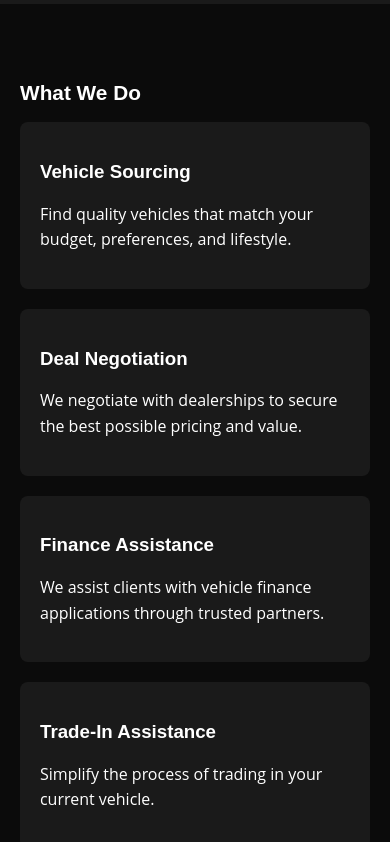
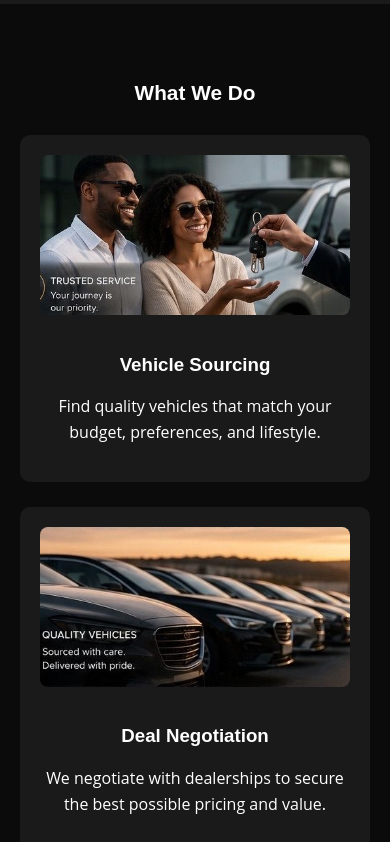
Before and after one commit to MphoJr/Carfinders-sa, a React (Create React App) app: page / in a window 390 px wide. Shown: the part 1420-2262 px from the top of the page. Built offline with nearby package versions, Linux system fonts and the light colour scheme.

Commit message:
Refactor Services component layout and styling; enhance global styles for service cards and grid responsiveness

```diff
--- a/src/App.js
+++ b/src/App.js
@@ -23,12 +23,12 @@ function App() {
       <About />
       <Services />
       <WhyChooseUs />
-      <HowItWorks />
-      <Finance />
+
       <Testimonials />
+      <FAQ />
+
       <Counters />
       <Contact />
-      <FAQ />
 
       <Footer />
       <WhatsAppButton />
--- a/src/components/Services.jsx
+++ b/src/components/Services.jsx
@@ -1,46 +1,40 @@
+import sourcingImg from "../assets/images/hold.jpeg";
+import negotiationImg from "../assets/images/Quality.jpeg";
+import financeImg from "../assets/images/Negotiate.jpeg";
+import tradeinImg from "../assets/images/Perfect.jpeg";
+import nationwideImg from "../assets/images/Process.jpeg";
+
 export default function Services() {
   const services = [
     {
       title: "Vehicle Sourcing",
       desc: "Find quality vehicles that match your budget, preferences, and lifestyle.",
+      img: sourcingImg,
     },
     {
       title: "Deal Negotiation",
       desc: "We negotiate with dealerships to secure the best possible pricing and value.",
+      img: negotiationImg,
     },
     {
       title: "Finance Assistance",
       desc: "We assist clients with vehicle finance applications through trusted partners.",
-    },
-    {
-      title: "Trade-In Assistance",
-      desc: "Simplify the process of trading in your current vehicle.",
+      img: financeImg,
     },
     {
       title: "Nationwide Assistance",
       desc: "We work with dealerships across South Africa to find your perfect vehicle.",
+      img: nationwideImg,
     },
   ];
 
   return (
-    <section id="services" style={{ padding: "60px 20px" }}>
+    <section id="services" className="services">
       <h2>What We Do</h2>
-      <div
-        style={{
-          display: "grid",
-          gridTemplateColumns: "repeat(auto-fit, minmax(250px, 1fr))",
-          gap: "20px",
-        }}
-      >
+      <div className="services-grid">
         {services.map((s, i) => (
-          <div
-            key={i}
-            style={{
-              background: "var(--charcoal)",
-              padding: "20px",
-              borderRadius: "8px",
-            }}
-          >
+          <div key={i} className="service-card">
+            <img src={s.img} alt={s.title} className="service-img" />
             <h3>{s.title}</h3>
             <p>{s.desc}</p>
           </div>
--- a/src/styles/global.css
+++ b/src/styles/global.css
@@ -227,3 +227,37 @@ form button {
   max-width: 600px;
   margin: auto;
 }
+
+.services {
+  padding: 60px 20px;
+  text-align: center;
+}
+
+.services-grid {
+  display: grid;
+  grid-template-columns: repeat(auto-fit, minmax(260px, 1fr));
+  gap: 25px;
+  margin-top: 30px;
+}
+
+.service-card {
+  background: var(--charcoal);
+  padding: 20px;
+  border-radius: 10px;
+  transition:
+    transform 0.3s,
+    box-shadow 0.3s;
+}
+
+.service-card:hover {
+  transform: translateY(-5px);
+  box-shadow: 0 6px 15px rgba(0, 0, 0, 0.4);
+}
+
+.service-img {
+  width: 100%;
+  height: 160px;
+  object-fit: cover;
+  border-radius: 8px;
+  margin-bottom: 15px;
+}
```
